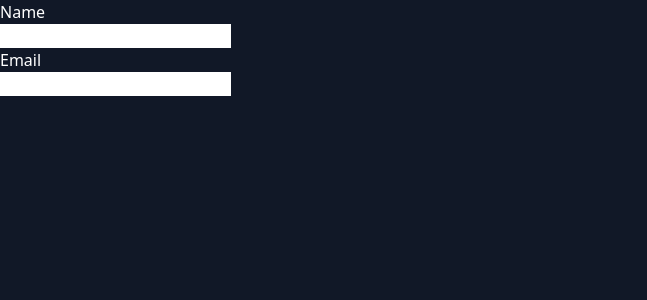
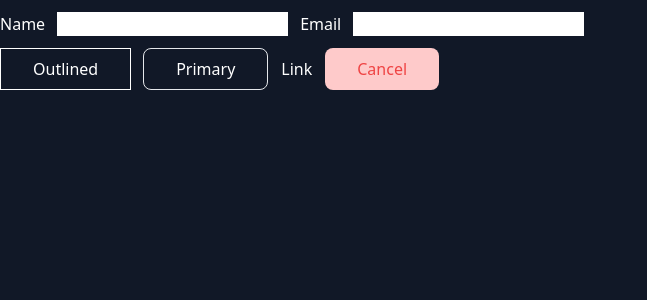
Before and after one commit to Sanj-eevv/react-decorator-composition, a React (Create React App) app: page / in a window 1280 px wide. Shown: the top 300 px of the page, without its empty margins (0-647 px from the left). Built offline with nearby package versions, Linux system fonts and the light colour scheme.

Commit message:
WIP: button variant

```diff
--- a/src/pages/index.jsx
+++ b/src/pages/index.jsx
@@ -2,16 +2,18 @@ import {useState} from "react";
 import TextField from "../ui/text-field";
 import WithLabel from "../ui/with-label";
 
-export default function Homepage()  {
-    let [form, setForm] = useState({
+export default function Homepage() {
+    const [form, setForm] = useState({
         email: "",
         name: "",
     });
 
+    const [busy, setBusy] = useState(false);
+
     const NameField = WithLabel(TextField);
     const EmailField = WithLabel(TextField);
-
     return <>
+        <div className={"flex gap-3 mt-3"}>
             <NameField value={form.name} onChange={name =>
                 setForm(prevState => ({...prevState, name}))
             }>
@@ -22,5 +24,92 @@ export default function Homepage()  {
             }>
                 <span style={{display: 'block'}}>Email</span>
             </EmailField>
+        </div>
+        <div className={"flex gap-3 mt-3"}>
+            <OutlineButton>
+                Outlined
+            </OutlineButton>
+            <PrimaryButton busy={busy} onClick={() => {
+                setBusy(true);
+                setTimeout(() => {
+                    setBusy(false);
+                }, 3000);
+            }
+            }>
+                Primary
+            </PrimaryButton>
+            <LinkButton>
+                Link
+            </LinkButton>
+            <CancelButton>
+                Cancel
+            </CancelButton>
+        </div>
+
     </>
 }
+
+
+export function LinkButton({children, ...rest}) {
+    return <>
+        <Button className={"border border-transparent"}
+                {...rest}>
+            {children}
+        </Button>
+    </>
+}
+
+
+export function OutlineButton({children, disabled = false, ...rest}) {
+    return <>
+        <Button className={`${disabled ? "border-gray-400" : "border-white"} border py-2 px-8`}
+                disabled={disabled}
+                {...rest}>
+            {children}
+        </Button>
+    </>
+}
+
+export function PrimaryButton({children, busy = false, disabled = false, ...rest}) {
+    const defaultBaseClass = "py-2 px-8 bg-blue border border-blue rounded-lg";
+    const defaultDisabledClass = "py-2 px-8 bg-gray-400 border border-gray-400 text-gray-500 cursor-not-allowed";
+    const busyBaseClass = "py-2 px-8 bg-blue-300 opacity-70 rounded-lg cursor-not-allowed";
+    return <Button
+        className={`${
+            busy ? busyBaseClass :
+                disabled ? defaultDisabledClass : defaultBaseClass}`}
+        {...rest}
+        disabled={disabled}
+        busy={busy}
+    >
+        {children}
+    </Button>
+}
+
+export function CancelButton({children, disabled = false, ...rest}) {
+    return <>
+        <Button className={`${disabled ? 'bg-gray-400 text-gray-500 cursor-not-allowed' : "bg-red-200 text-red-500"} py-2 px-8 rounded-lg`}
+                {...rest}
+                disabled={disabled}
+        >
+            {children}
+        </Button>
+    </>
+}
+
+export function Button({
+                           children, className, onClick = () => {
+    }, disabled, busy = false, ...rest
+                       }) {
+    const defaultBaseClass = "shadow-mg focus:cursor-pointer transition duration-300";
+    return <>
+        <button
+            disabled={disabled}
+            onClick={(e) => {!busy && onClick(e)}}
+            className={`${defaultBaseClass} ${className ? className : ""}`}
+            {...rest}
+        >
+            {children}
+        </button>
+    </>
+}
```
Lines whose indentation alone changed are shown as unchanged.
